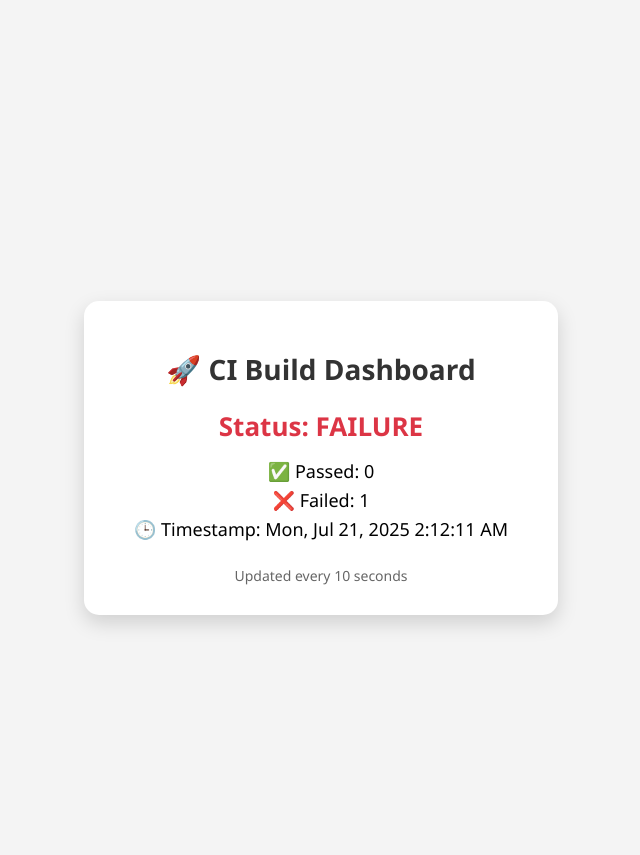
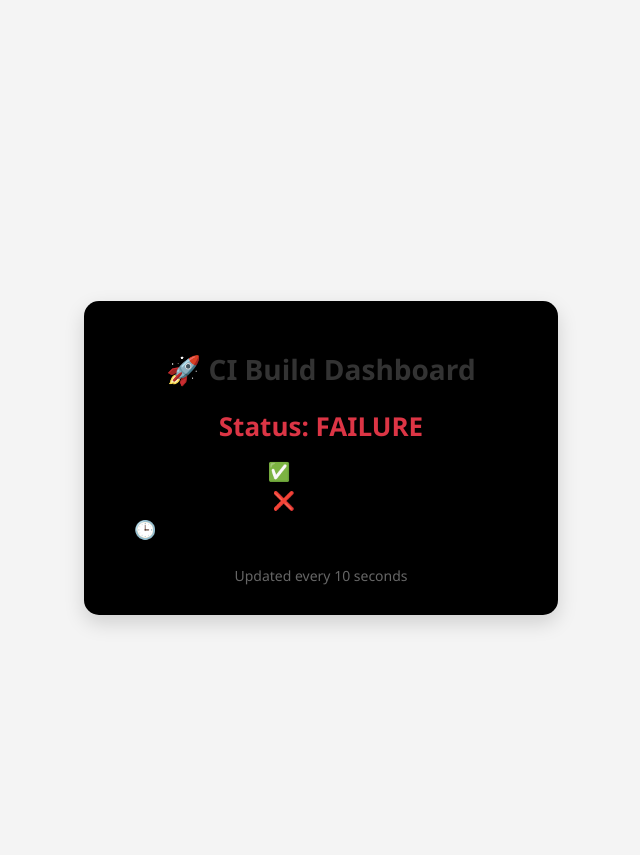
Before and after one commit to Abaidullah889/ci-devops-dashboard, a Flask app: page / in a window 1280 px wide. Shown: the top 855 px of the page, without its empty margins (319-959 px from the left). Run offline with Flask 3, Linux system fonts and the light colour scheme.

Commit message:
background color has been changed

```diff
--- a/flaskapp/templates/index.html
+++ b/flaskapp/templates/index.html
@@ -14,7 +14,7 @@
             height: 100vh;
         }
         .dashboard {
-            background: #fff;
+            background: #000000;
             padding: 30px 50px;
             border-radius: 15px;
             box-shadow: 0 8px 20px rgba(0,0,0,0.15);
```
